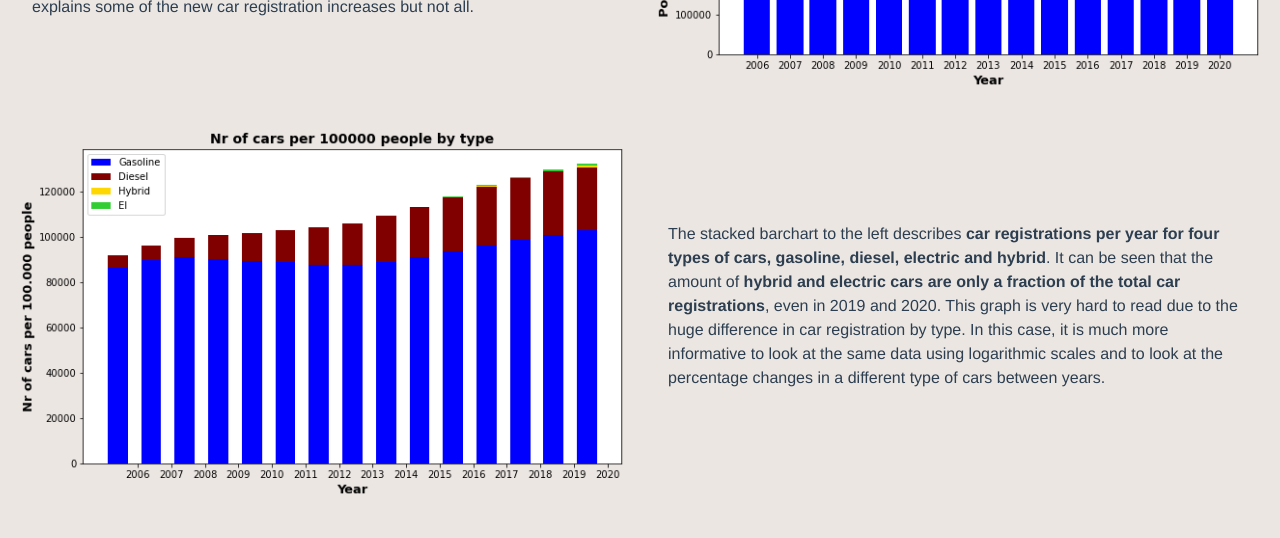
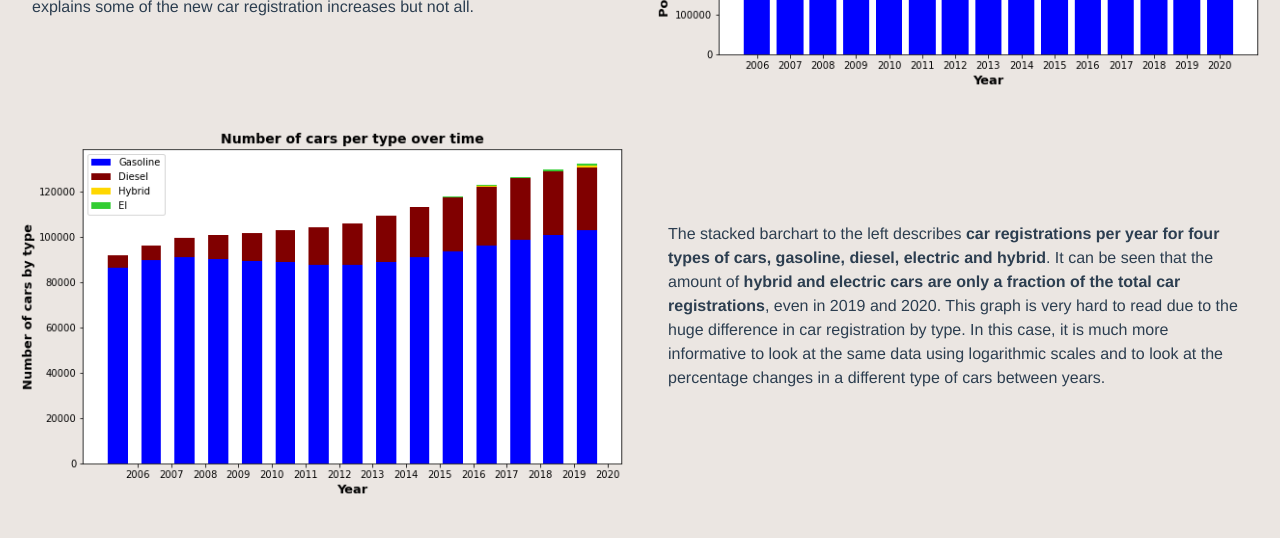
Before and after one commit to jonagusth/socialDataWebApp, a Vue app: page / in a window 1280 px wide. Shown: the part 1160-1698 px from the top of the page. Built offline with nearby package versions, Linux system fonts and the light colour scheme.

Commit message:
change stack bar

```diff
--- a/src/components/FirstPage.vue
+++ b/src/components/FirstPage.vue
@@ -104,7 +104,7 @@
     </div>
     <div class="row align-items-center p-3">
       <div class="col-md-6">
-        <img src="../assets/CarsTypeCopen.png" class="img-fluid" />
+        <img src="../assets/stackedBar.png" class="img-fluid" />
       </div>
       <div class="col-md-6">
         <p class="text-start p-3">
```
Also changed, not shown: src/assets/stackedBar.png (added).
